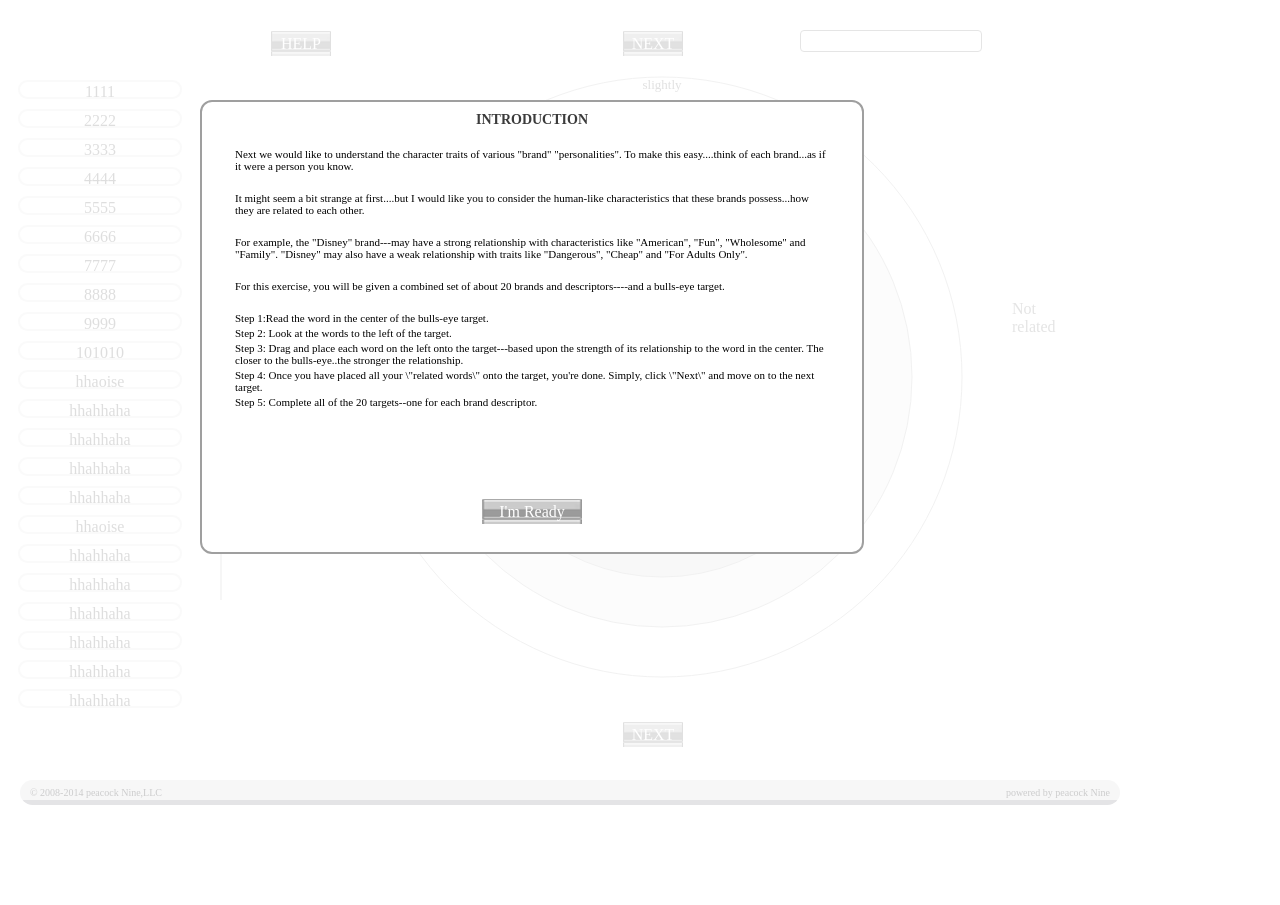
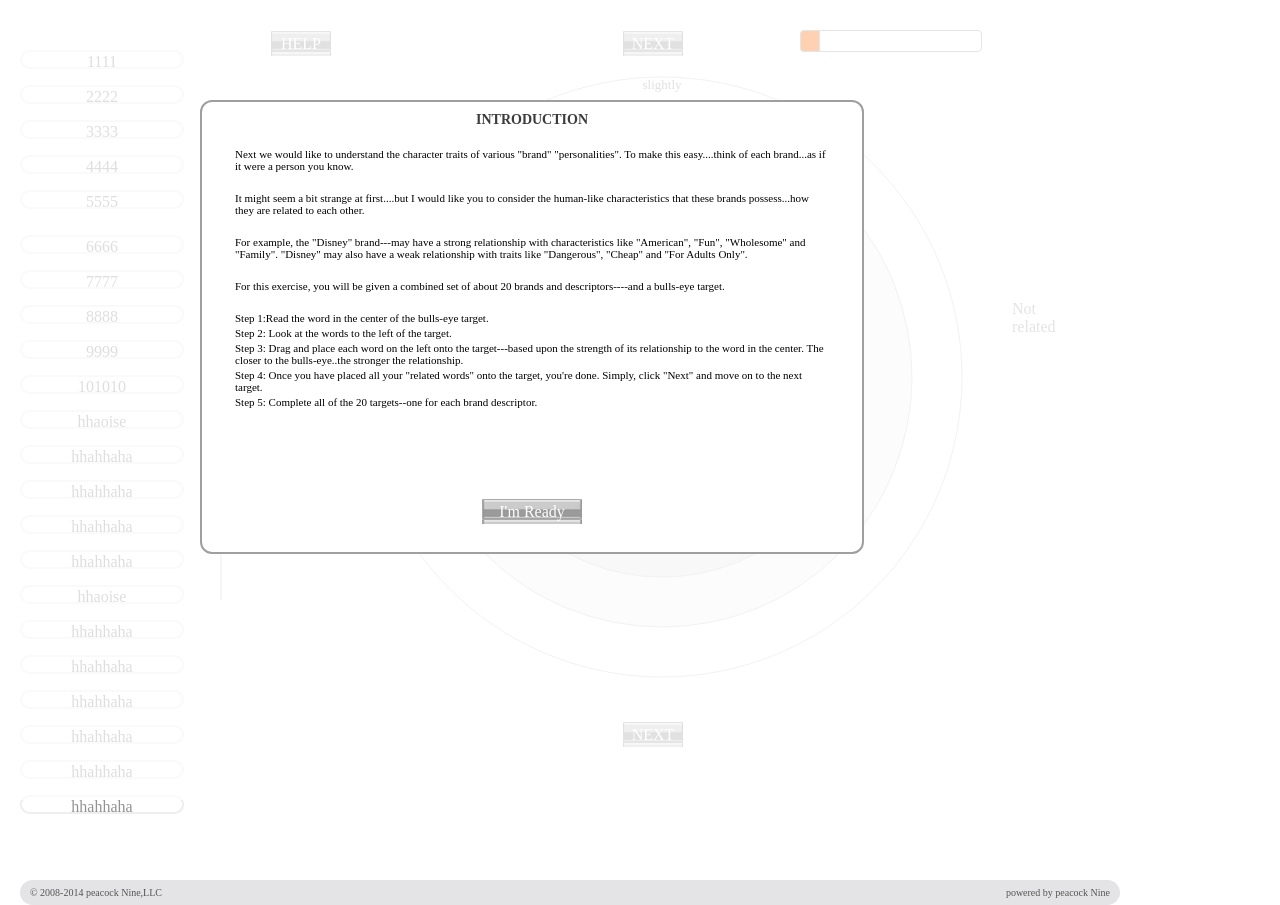
Before and after one commit to elf9237/p9-html5, a plain HTML site: page index.html in a window 1280 px wide. Before the commit the page ends 805 px from the top, so only its background shows below. Drawn offline with Linux system fonts and the light colour scheme.

Commit message:
交互的一些修改

```diff
--- a/css/index.css
+++ b/css/index.css
@@ -59,10 +59,10 @@
 }
 
 .leftbar div{
-    margin:10px auto;
-    position:relative;
+    margin:0 auto;
+    position:absolute;
     z-index:2000;
-    width:165px;
+    width:160px;
     background-color:#fff;
 }
 
@@ -70,7 +70,7 @@
     width:160px;
     height:15px;
     line-height: 20px;
-    margin:5px auto;
+    margin:0 auto;
     border:2px solid #EEEEEE;
     border-radius:10px;
     cursor: pointer;
@@ -105,11 +105,11 @@
 }
 
 #circleP2{
-    top:125px;
+    top:130px;
 }
 
 #circleP3{
-    top:175px;
+    top:180px;
 }
 
 #circleP4{
@@ -117,14 +117,105 @@
 }
 
 #circleP5{
-    top:275px;
+    top:285px;
 }
 
 #circleP6{
     top:360px;
     color:#fff;
 }
+#drag1{
+    left:20px;
+    top:50px;
+}
+#drag2{
+    left:20px;
+    top:85px;
+}
+#drag3{
+    left:20px;
+    top:120px;
+}
+#drag4{
+    left:20px;
+    top:155px;
+}
+#drag5{
+    left:20px;
+    top:190px;
+}
+#drag6{
+    left:20px;
+    top:235px;
+}
 
+#drag7{
+    left:20px;
+    top:270px;
+}
+
+#drag8{
+    left:20px;
+    top:305px;
+}
+
+#drag9{
+    left:20px;
+    top:340px;
+}
+#drag10{
+    left:20px;
+    top:375px;
+}
+#drag11{
+    left:20px;
+    top:410px;
+}
+#drag12{
+    left:20px;
+    top:445px;
+}
+#drag13{
+    left:20px;
+    top:480px;
+}
+#drag14{
+    left:20px;
+    top:515px;
+}
+#drag15{
+    left:20px;
+    top:550px;
+}
+#drag16{
+    left:20px;
+    top:585px;
+}
+
+#drag17{
+    left:20px;
+    top:620px;
+}
+#drag18{
+    left:20px;
+    top:655px;
+}
+#drag19{
+    left:20px;
+    top:690px;
+}
+#drag20{
+    left:20px;
+    top:725px;
+}
+#drag21{
+    left:20px;
+    top:760px;
+}
+#drag22{
+    left:20px;
+    top:795px;
+}
 .btn{
     width:60px;
     height:25px;
@@ -254,6 +345,7 @@ h1{
 }
 /** footer样式**/
 .footer{
+    margin-top:100px;
     width:1100px;
     height:25px;
     background-color:#E4E4E6;
--- a/index.html
+++ b/index.html
@@ -13,9 +13,9 @@
         <!--  左半部分 -->
         <div class="left clearfix">
             <div class="leftbar clearfix">
-                <div id="drag1" class="drag-div"><a class="menu class1">1111</a></div>
-                <div id="drag2" class="drag-div"><a class="menu class2">2222</a></div>
-                <div id="drag3"class="drag-div"><a class="menu class3">3333</a></div>
+                <div id="drag1"><a class="menu class1">1111</a></div>
+                <div id="drag2"><a class="menu class2">2222</a></div>
+                <div id="drag3"><a class="menu class3">3333</a></div>
                 <div id="drag4"><a class="menu class4">4444</a></div>
                 <div id="drag5"><a class="menu class5">5555</a></div>
                 <div id="drag6"><a class="menu class6">6666</a></div>
@@ -27,14 +27,14 @@
                 <div id="drag12"><a class="menu class12">hhahhaha</a></div>
                 <div id="drag13"><a class="menu class13">hhahhaha</a></div>
                 <div id="drag14"><a class="menu class14">hhahhaha</a></div>
-                <div id="drag15"><a class="menu">hhahhaha</a></div>
-                <div id="drag16"><a class="menu class11">hhaoise</a></div>
-                <div id="drag17"><a class="menu class12">hhahhaha</a></div>
-                <div id="drag18"><a class="menu class13">hhahhaha</a></div>
-                <div id="drag19"><a class="menu class14">hhahhaha</a></div>
-                <div id="drag20"><a class="menu">hhahhaha</a></div>
-                <div id="drag21"><a class="menu class14">hhahhaha</a></div>
-                <div id="drag22"><a class="menu">hhahhaha</a></div>
+                <div id="drag15"><a class="menu class15">hhahhaha</a></div>
+                <div id="drag16"><a class="menu class16">hhaoise</a></div>
+                <div id="drag17"><a class="menu class17">hhahhaha</a></div>
+                <div id="drag18"><a class="menu class18">hhahhaha</a></div>
+                <div id="drag19"><a class="menu class19">hhahhaha</a></div>
+                <div id="drag20"><a class="menu class20">hhahhaha</a></div>
+                <div id="drag21"><a class="menu class21">hhahhaha</a></div>
+                <div id="drag22"><a class="menu class22">hhahhaha</a></div>
             </div>
         </div>
         <!-- 中间分割线-->
@@ -71,7 +71,7 @@
         <p>Step 1:Read the word in the center of the bulls-eye target.</p>
         <p class="step-p">Step 2: Look at the words to the left of the target.</p>
         <p class="step-p">Step 3: Drag and place each word on the left onto the target---based upon the strength of its relationship to the word in the center.  The closer to the bulls-eye..the stronger the relationship.</p>
-        <p class="step-p">Step 4: Once you have placed all your \"related words\" onto the target, you're done.  Simply, click \"Next\" and move on to the next target.</p>
+        <p class="step-p">Step 4: Once you have placed all your "related words" onto the target, you're done.  Simply, click "Next" and move on to the next target.</p>
         <p class="step-p">Step 5: Complete all of the 20 targets--one for each brand  descriptor.</p>
     </div>
     <div id="closeHelpBtn" class="btn close-help-btn">I'm Ready</div>
--- a/js/index.js
+++ b/js/index.js
@@ -2,30 +2,69 @@
  * Created by huangzhitan on 15-7-06
  */
 $(function () {
-    /** 方法定义**/
+    /** 常量定义**/
+    var TERMNUM = 22;//term的个数
+    var IDPRENUM =4;//draggable元素id的字母前缀字数
+    var CIRCLEPOS = {};
+    CIRCLEPOS.LEFTMIN = 362;//圆的x坐标最左
+    CIRCLEPOS.LEFTMAX = 962;//圆的x坐标最右
+    CIRCLEPOS.TOPMIN = 76;
+    CIRCLEPOS.TOPMAX = 676;
+    /** 方法定义 **/
     //获得当前位置
     $.fn.getNowPosition = function () {
         var position = {};
         var top = $(this).offset().top;
         var left = $(this).offset().left;
+        //var top = $(this).position().top;
+        //var left = $(this).position().left;
         position.top = top;
         position.left = left;
         return position;
-
     };
     //让draggable元素复位
     $.fn.resetDom = function (startPos, nowPos) {
         //获得draggable的位移的left值和top值
-        var moveLeft = startPos.left - nowPos.left;
-        var moveTop = startPos.top - nowPos.top;
-        //console.log('moveLeft:' + moveLeft + ',moveTop:' + moveTop);
-        //动画:从当前位置移动到初始位置
-        $(this).animate({left:startPos.left, top:moveTop}, '1500');
+        var moveLeft = (nowPos.left-startPos.left);
+        var moveTop = (nowPos.top-startPos.top);
+        //console.log('startPos:' + startPos.left + ',startPos:' + startPos.top);
+        //从当前位置移动到初始位置
+        //$(this).css('transform','translate(-'+moveLeft+'px,-'+moveTop+'px)');
+        $(this).animate({left:startPos.left,top:startPos.top},'1000',function(){
+                var nowPos = $(this).getNowPosition();
+                var isIn = isInCircle(nowPos);
+                //去掉红色飞刀
+                if(!isIn){
+                    if($(this).find('img').attr('class')){
+                        $(this).find('img').remove();
+                    }
+                }
+            });
+
+
     };
     //分割字符串，获得term的id中的数字
     var sliceDragId = function (dragId) {
-        var idNum = dragId.slice(4);
+        var idNum = dragId.slice(IDPRENUM);
         return idNum;
+    };
+    var isInCircle = function(nowPosition){
+        var leftIn = nowPosition.left > CIRCLEPOS.LEFTMIN && nowPosition.left < CIRCLEPOS.LEFTMAX;
+        var topIn =  nowPosition.top > CIRCLEPOS.TOPMIN && nowPosition.top < CIRCLEPOS.TOPMAX;
+        if(leftIn && topIn){
+            return true;
+        }else{
+            return false;
+        }
+    };
+    var isInLefBar = function(nowPosition){
+        var leftIn = nowPosition.left > CIRCLEPOS.LEFTMIN && nowPosition.left < CIRCLEPOS.LEFTMAX;
+        var topIn =  nowPosition.top > CIRCLEPOS.TOPMIN && nowPosition.top < CIRCLEPOS.TOPMAX;
+        if(leftIn && topIn){
+            return true;
+        }else{
+            return false;
+        }
     }
 
     /** 初始化同心圆 **/
@@ -79,19 +118,19 @@ $(function () {
     context.stroke();
 
     //初始化进度条
-    $('#progressBar').progressbar({});
-
+    $('#progressBar').progressbar({value:10});
 
     //将所有term的初始位置保存到数组
     var positionList = [];
-    for (var i = 0; i < 15; i++) {
+    for (var i = 0; i < TERMNUM; i++) {
         var position = $('#drag' + (i + 1)).getNowPosition();
         var object = {left: position.left, top: position.top};
         positionList.push(object);
     }
 
+
     //termTextList
-    var termTextList = [];
+    var termTextList = [];//term的初始化
 
     //console.log('positionList[0].left:' + positionList[0].left + ',positionList[0].top:' + positionList[0].top);
     //调用接口，初始化所有term
@@ -99,46 +138,73 @@ $(function () {
     /** 拖动效果 ，利用jquery.ui.Draggable和Droppable**/
     $('.leftbar div').draggable({
         revert: true,
-        containment: '.top'
+        containment: '.top',
+        refreshPosition:true,
         //distance:'200',//超过200px才开始拖动
+        start:function(event,ui){
+            $(this).css('transform','none');
+        },
+        stop:function(event,ui){
+            //放开draggable的时候，出现红色飞刀动画
+            var dragobject  = $(this);
+            var nowPos = dragobject.getNowPosition();
+            var isIn = isInCircle(nowPos);
+            if(isIn){
+                if(!dragobject.find('img').attr('class')){
+                    dragobject.append('<img class="fly-cuter" src="images/flycuter.png" />');
+                    //img原来的坐标： top:-70px，left:100px
+                    dragobject.find('img').animate({top:-35,left:70});
+                }
+            }
+
+        }
     });
+
+
 
     $('#circle').droppable({
         accept: ".leftbar div",
         activate:function(event,ui){
             var dragobject = ui.draggable;
+            //移除红色飞刀
             if(dragobject.find('img').attr('class')){
-                dragobject.find('img').remove();;
+                dragobject.find('img').remove();
             }
         },
         over: function (event, ui) {
             var $that = ui.draggable;
             $that.draggable('option', 'revert', 'false');
         },
+        drag:function(event,ui){
+
+        },
         deactivate:function(event,ui){
-            //放开draggable的时候，出现红色飞刀动画
-            var dragobject  = ui.draggable;
-            if(!dragobject.find('img').attr('class')){
-                dragobject.append('<img class="fly-cuter" src="images/flycuter.png" />');
-                //img原来的坐标： top:-70px，left:100px
-                dragobject.find('img').animate({top:-35,left:70});
-            }
+//            //放开draggable的时候，出现红色飞刀动画
+//            var dragobject  = ui.draggable;
+//            var nowPos = dragobject.getNowPosition();
+//            var isIn = isInCircle(nowPos);
+//            console.log('nowPos.left:'+nowPos.left+'nowPos.top:'+nowPos.top+'isIn:'+isIn);
+//            if(!dragobject.find('img').attr('class') && isIn){
+//                dragobject.append('<img class="fly-cuter" src="images/flycuter.png" />');
+//                //img原来的坐标： top:-70px，left:100px
+//                dragobject.find('img').animate({top:-35,left:70});
+//            }
         },
         out:function(event,ui){
             $('.leftbar div').find('img').remove();
         }
     });
-    //将.left设为droppable
-   /* $('.left').droppable({
+  /*  //将.left设为droppable
+    $('.leftbar').droppable({
         accept: ".leftbar div",
         drop: function (event, ui) {
-            var dragObject = ui.draggable;
-            var dragId = dragObject.attr('id');
-            var idNum = sliceDragId(dragId);
-            var startPosition = positionList[idNum - 1];
-            var nowPosition = dragObject.getNowPosition();
-            dragObject.resetDom(startPosition, nowPosition);
-            //console.log('startPosition.left:' + startPosition.left + ',startPosition.top:' + startPosition.top);
+//            var dragObject = ui.draggable;
+//            var dragId = dragObject.attr('id');
+//            var idNum = sliceDragId(dragId);
+//            var startPosition = positionList[idNum - 1];
+//            var nowPosition = dragObject.getNowPosition();
+//            dragObject.resetDom(startPosition, nowPosition);
+//            //console.log('startPosition.left:' + startPosition.left + ',startPosition.top:' + startPosition.top);
         },
         out:function(event,ui){
             $('.leftbar div').find('img').remove();
@@ -148,10 +214,11 @@ $(function () {
     $('.next-btn').on('click', function () {
         //所有term复位
         var count = 0;
-        for (var i = 0; i < 15; i++) {
+        for (var i = 0; i < TERMNUM; i++) {
             var drag = $('#drag' + (i + 1));
             var nowPos = drag.getNowPosition();
             var startPos = positionList[i];
+
             if (startPos.left != nowPos.left || startPos.top != nowPos.top) {
                 count+=1;
                 drag.resetDom(startPos, nowPos);
@@ -180,7 +247,7 @@ $(function () {
 
     });
 
-    /** 点击帮助按钮，弹出对话框 **/
+    /** 点击帮助按钮，弹出对话框和遮罩 **/
     $('#help').on('click',function(){
         $('#shade').removeClass('dsp-none').addClass('dsp-block');
         $('#helpwrap').removeClass('dsp-none').addClass('dsp-block');
@@ -190,4 +257,5 @@ $(function () {
         $('#shade').removeClass('dsp-block').addClass('dsp-none');
         $('#helpwrap').removeClass('dsp-block').addClass('dsp-none');
     });
+
 });
```
